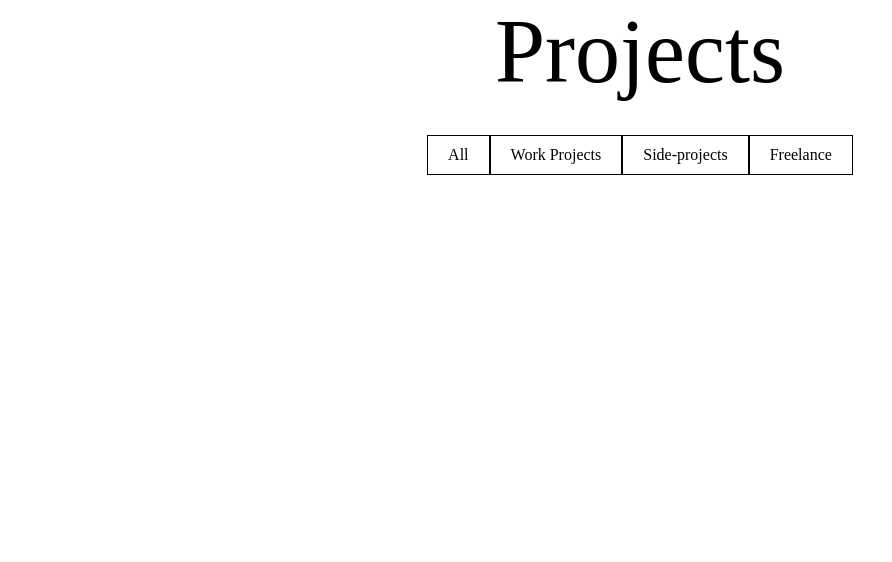
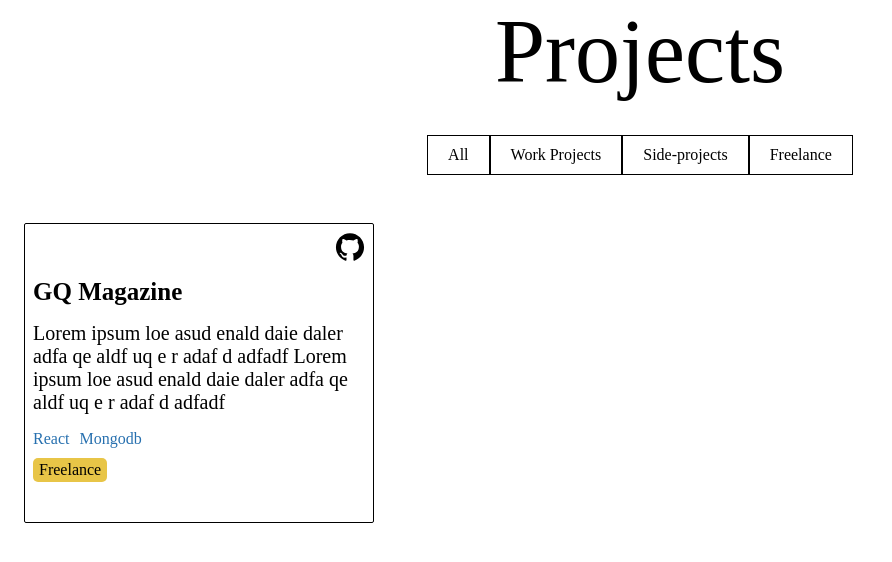
Before and after one commit to rafaelvf/PortfolioII, a Next.js app: page /projects in a window 1280 px wide. Shown: the top 562 px of the page, without its empty margins (0-892 px from the left). Built offline with nearby package versions, Linux system fonts and the light colour scheme.

Commit message:
added the card

```diff
--- /dev/null
+++ b/components/ProjectCard.tsx
@@ -0,0 +1,21 @@
+import styles from "../styles/ProjectCard.module.scss";
+
+export default function ProjectCard() {
+  return (
+    <div className={styles.container}>
+      <div className={styles.iconContainer}>
+        <div className={styles.icon}></div>
+      </div>
+      <div className={styles.title}>GQ Magazine</div>
+      <div className={styles.text}>
+        Lorem ipsum loe asud enald daie daler adfa qe aldf uq e r adaf d adfadf
+        Lorem ipsum loe asud enald daie daler adfa qe aldf uq e r adaf d adfadf{" "}
+      </div>
+      <div className={styles.stackContainer}>
+        <div className={styles.stack}>React</div>
+        <div className={styles.stack}>Mongodb</div>
+      </div>
+      <div className={styles.tag}>Freelance</div>
+    </div>
+  );
+}
--- a/pages/projects.tsx
+++ b/pages/projects.tsx
@@ -1,3 +1,4 @@
+import ProjectCard from "../components/ProjectCard";
 import styles from "../styles/ProjectsPage.module.scss";
 
 export default function ProjectsPage() {
@@ -22,6 +23,9 @@ export default function ProjectsPage() {
           <a href="#">Freelance</a>
         </div>
       </div>
+      <div className={styles.cardContainer}>
+        <ProjectCard />
+      </div>
     </div>
   );
 }
--- /dev/null
+++ b/styles/ProjectCard.module.scss
@@ -0,0 +1,51 @@
+.container {
+  width: 350px;
+  height: 300px;
+  border: 1px solid black;
+  border-radius: 2px;
+  padding: 8px;
+  transition: all 0.5s;
+  cursor: pointer;
+}
+.container:hover {
+  transform: translateY(-15px);
+  .title {
+    color: #150879;
+  }
+}
+.icon {
+  background-image: url("/github-svgrepo-com.svg");
+  width: 30px;
+  height: 30px;
+  background-size: cover;
+  display: flex;
+  margin-left: auto;
+  margin-bottom: 16px;
+}
+.icon:hover {
+  background-image: url("/github-color-svgrepo-com.svg");
+}
+.title {
+  font-size: 25px;
+  font-weight: 700;
+  margin-bottom: 16px;
+}
+.text {
+  font-size: 20px;
+  font-weight: 400;
+  margin-bottom: 16px;
+}
+.stackContainer {
+  display: flex;
+  align-items: center;
+  gap: 10px;
+  color: rgb(39, 112, 175);
+  margin-bottom: 10px;
+}
+.tag {
+  background-color: #e8c547;
+  padding: 3px 6px;
+  border-radius: 5px;
+  display: inline-block;
+  font-weight: 500;
+}
--- a/styles/ProjectsPage.module.scss
+++ b/styles/ProjectsPage.module.scss
@@ -75,3 +75,9 @@
 .filter:hover a {
   color: #2d3142;
 }
+.cardContainer {
+  display: flex;
+  flex-wrap: wrap;
+  margin-top: 3rem;
+  padding: 0 1.5rem;
+}
```
Also changed, not shown: data/index.ts (added), public/github-color-svgrepo-com.svg (added), public/github-svgrepo-com.svg (added).
